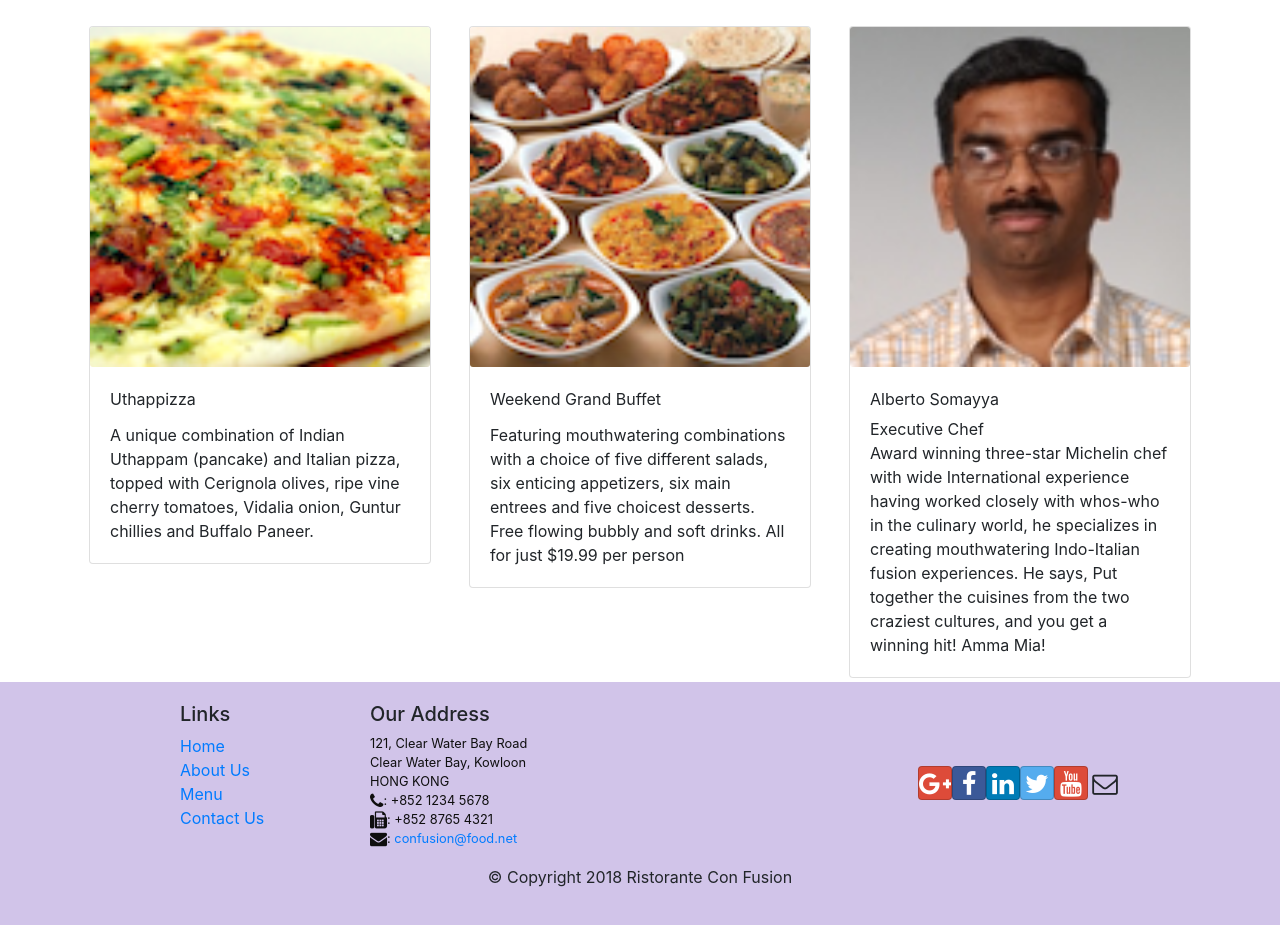
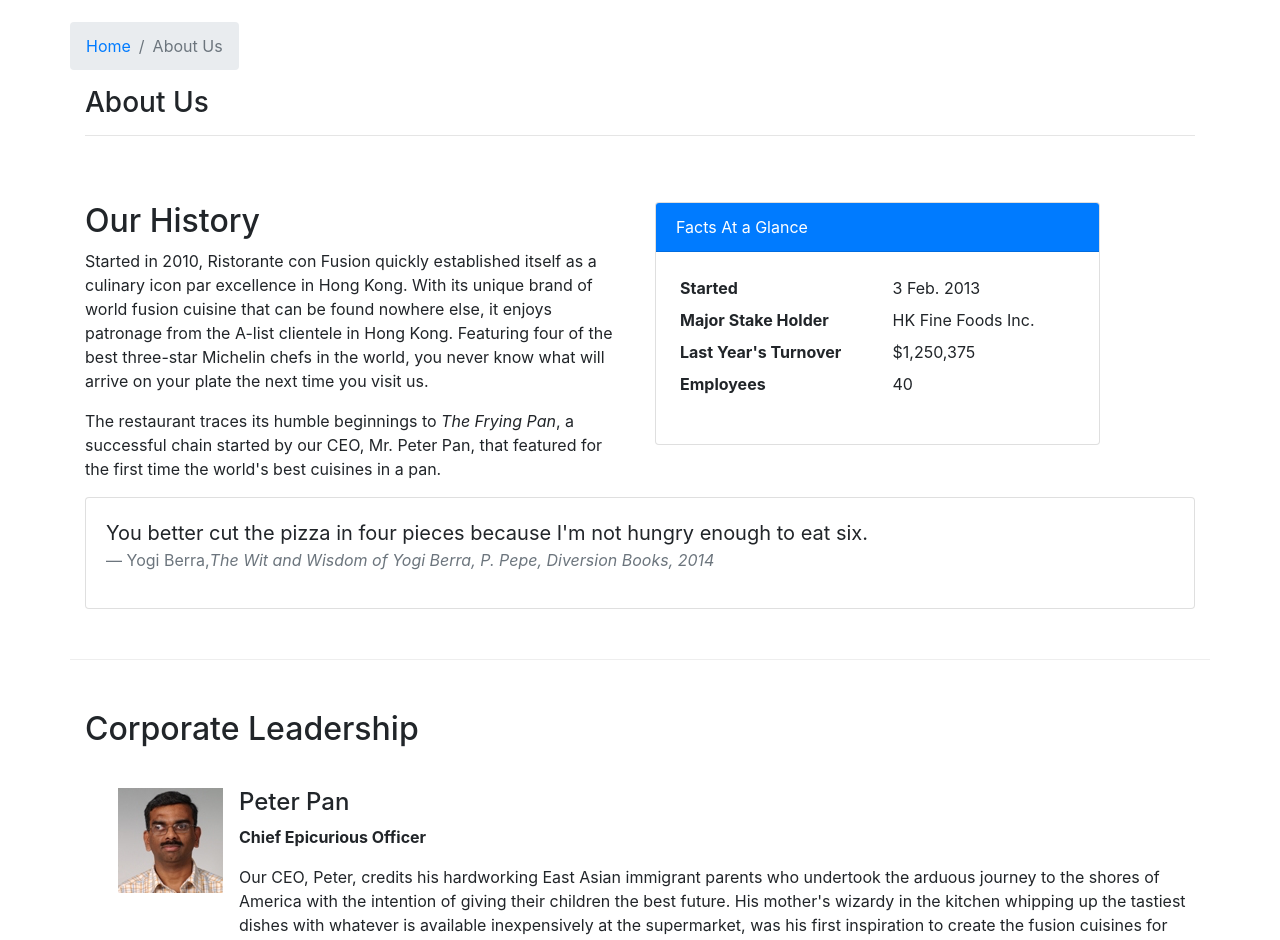
Before and after one commit to amanaligit/confusion, a React (Create React App) app: page /aboutus in a window 1280 px wide. Before the commit this address led to /home. Shown: the part 340-1280 px from the top of the page. Built offline with nearby package versions, Linux system fonts and the light colour scheme.

Commit message:
Assignment-2

```diff
--- /dev/null
+++ b/src/components/AboutComponent.js
@@ -0,0 +1,105 @@
+import React from 'react';
+import { Breadcrumb, BreadcrumbItem, Card, CardBody, CardHeader, Media } from 'reactstrap';
+import { Link } from 'react-router-dom';
+
+function RenderLeader({ leader }) {
+    return (
+        <div key={leader.id} classname="mt-auto">
+
+            <Media tag="li" className="mt-4">
+                <Media left href="#">
+                    <Media
+                        object
+                        src={leader.image} className="m-2"
+                    />
+                </Media>
+                <Media body className="m-2">
+                    <Media heading>{leader.name}</Media>
+                    <p>
+                        <b>
+                            {leader.designation}
+                        </b>
+                    </p>
+                    <p>
+                        {leader.description}
+                    </p>
+                </Media>
+            </Media>
+        </div>
+    )
+}
+
+function About(props) {
+
+    const leaders = props.leaders.map((leader) => {
+        return (
+            // <p>Leader {leader.name}</p>
+            <RenderLeader leader={leader} />
+        );
+    });
+
+    return (
+        <div className="container">
+            <div className="row">
+                <Breadcrumb>
+                    <BreadcrumbItem><Link to="/home">Home</Link></BreadcrumbItem>
+                    <BreadcrumbItem active>About Us</BreadcrumbItem>
+                </Breadcrumb>
+                <div className="col-12">
+                    <h3>About Us</h3>
+                    <hr />
+                </div>
+            </div>
+            <div className="row row-content">
+                <div className="col-12 col-md-6">
+                    <h2>Our History</h2>
+                    <p>Started in 2010, Ristorante con Fusion quickly established itself as a culinary icon par excellence in Hong Kong. With its unique brand of world fusion cuisine that can be found nowhere else, it enjoys patronage from the A-list clientele in Hong Kong.  Featuring four of the best three-star Michelin chefs in the world, you never know what will arrive on your plate the next time you visit us.</p>
+                    <p>The restaurant traces its humble beginnings to <em>The Frying Pan</em>, a successful chain started by our CEO, Mr. Peter Pan, that featured for the first time the world's best cuisines in a pan.</p>
+                </div>
+                <div className="col-12 col-md-5">
+                    <Card>
+                        <CardHeader className="bg-primary text-white">Facts At a Glance</CardHeader>
+                        <CardBody>
+                            <dl className="row p-1">
+                                <dt className="col-6">Started</dt>
+                                <dd className="col-6">3 Feb. 2013</dd>
+                                <dt className="col-6">Major Stake Holder</dt>
+                                <dd className="col-6">HK Fine Foods Inc.</dd>
+                                <dt className="col-6">Last Year's Turnover</dt>
+                                <dd className="col-6">$1,250,375</dd>
+                                <dt className="col-6">Employees</dt>
+                                <dd className="col-6">40</dd>
+                            </dl>
+                        </CardBody>
+                    </Card>
+                </div>
+                <div className="col-12">
+                    <Card>
+                        <CardBody className="bg-faded">
+                            <blockquote className="blockquote">
+                                <p className="mb-0">You better cut the pizza in four pieces because
+                                    I'm not hungry enough to eat six.</p>
+                                <footer className="blockquote-footer">Yogi Berra,
+                                <cite title="Source Title">The Wit and Wisdom of Yogi Berra,
+                                    P. Pepe, Diversion Books, 2014</cite>
+                                </footer>
+                            </blockquote>
+                        </CardBody>
+                    </Card>
+                </div>
+            </div>
+            <div className="row row-content">
+                <div className="col-12">
+                    <h2>Corporate Leadership</h2>
+                </div>
+                <div>
+                    <Media list>
+                        {leaders}
+                    </Media>
+                </div>
+            </div>
+        </div>
+    );
+}
+
+export default About;
--- a/src/components/MainComponent.js
+++ b/src/components/MainComponent.js
@@ -10,6 +10,7 @@
 import { PROMOTIONS } from '../shared/promotions';
 import { LEADERS } from '../shared/leaders';
 import { Switch, Route, Redirect } from 'react-router-dom';
+import About from './AboutComponent';
 
 class Main extends Component {
     constructor(props) {
@@ -53,6 +54,7 @@
                     <Route exact path='/menu' component={() => <Menu dishes={this.state.dishes} />} />
                     <Route path='/menu/:dishId' component={DishWithId} />
                     <Route exact path='/contactus' component={Contact} />
+                    <Route exact path="/aboutus" component={()=> <About leaders={this.state.leaders}/>}></Route>
 
                     <Redirect to="/home" />
                 </Switch>
```
Also changed, not shown: 1 other file (tests, documents, lock files or other folders).
